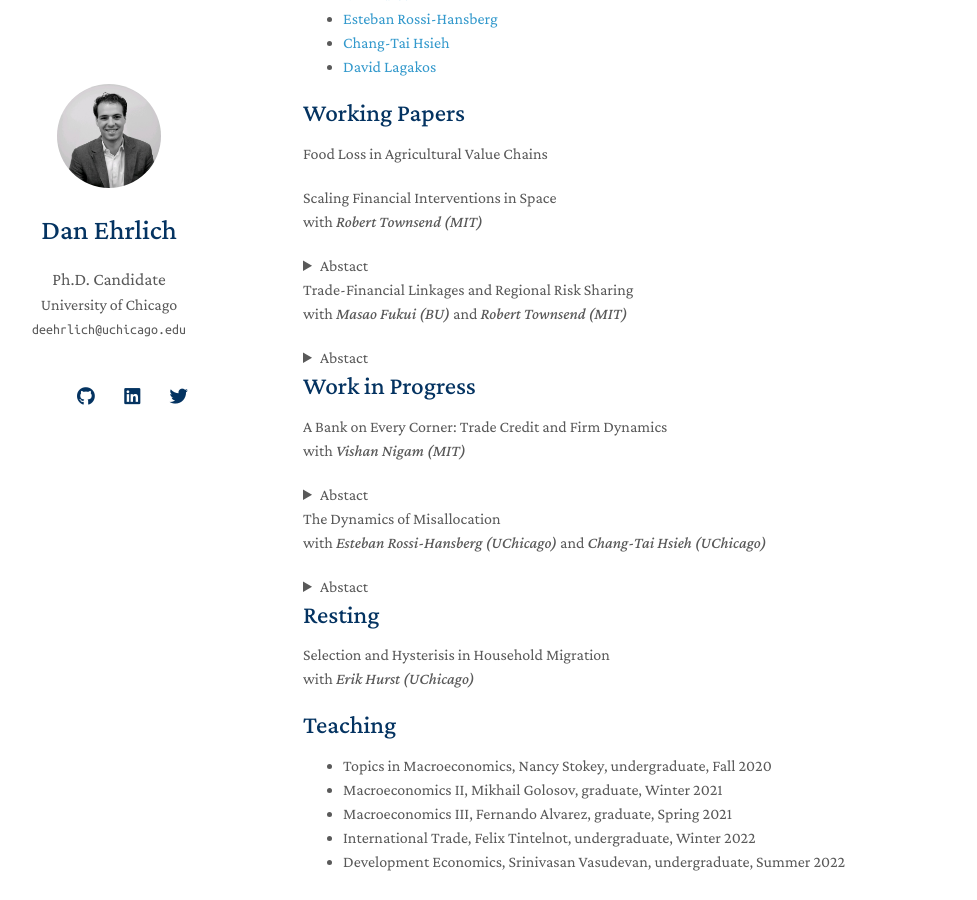
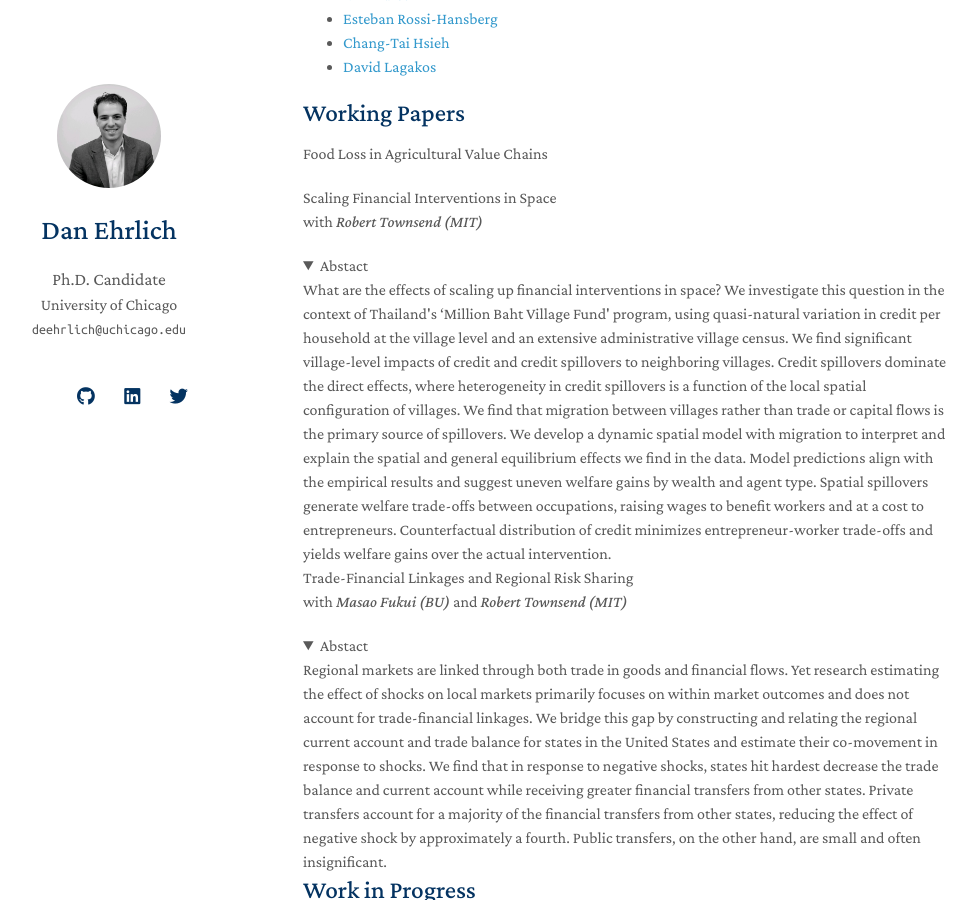
Before and after one commit to danielehrlich/danielehrlich.github.io, a Jekyll site: the page built from index.md, in a window 1280 px wide and 900 px high, scrolled down 376 px. Shown: the whole window, without its empty margins (167-1144 px from the left). Built offline with Jekyll 4.4.1, drawn with Linux system fonts in a browser that asks for light colours; nearby versions of some CDN libraries; a style sheet for code colours, icons or effects is not loaded; our own code applies the rules of GitHub Pages for plain Markdown files.

Commit message:
Update index.md

```diff
--- a/index.md
+++ b/index.md
@@ -22,17 +22,25 @@ Food Loss in Agricultural Value Chains
 
 Scaling Financial Interventions in Space
 with *Robert Townsend (MIT)*
-<details>
+
+<details open>
+
 <summary>Abstact</summary>
+
 What are the effects of scaling up financial interventions in space? We investigate this question in the context of Thailand's ‘Million Baht    Village Fund' program, using quasi-natural variation in credit per household at the village level and an extensive administrative village census. We find significant village-level impacts of credit and credit spillovers to neighboring villages. Credit spillovers dominate the direct effects, where heterogeneity in credit spillovers is a function of the local spatial configuration of villages. We find that migration between villages rather than trade or capital flows is the primary source of spillovers. We develop a dynamic spatial model with migration to interpret and explain the spatial and general equilibrium effects we find in the data. Model predictions align with the empirical results and suggest uneven welfare gains by wealth and agent type. Spatial spillovers generate welfare trade-offs between occupations, raising wages to benefit workers and at a cost to entrepreneurs. Counterfactual distribution of credit minimizes entrepreneur-worker trade-offs and yields welfare gains over the actual intervention.
+
 <br>
 </details>
 
 Trade-Financial Linkages and Regional Risk Sharing
 with *Masao Fukui (BU)* and *Robert Townsend (MIT)*
-<details>
+
+<details open>
+
 <summary>Abstact</summary>
+
 Regional markets are linked through both trade in goods and financial flows. Yet research estimating the effect of shocks on local markets primarily focuses on within market outcomes and does not account for trade-financial linkages. We bridge this gap by constructing and relating the regional current account and trade balance for states in the United States and estimate their co-movement in response to shocks. We find that in response to negative shocks, states hit hardest decrease the trade balance and current account while receiving greater financial transfers from other states. Private transfers account for a majority of the financial transfers from other states, reducing the effect of negative shock by approximately a fourth. Public transfers, on the other hand, are small and often insignificant.
+
 <br>
 </details>
 
@@ -40,17 +48,25 @@ Regional markets are linked through both trade in goods and financial flows. Yet
 
 A Bank on Every Corner: Trade Credit and Firm Dynamics
 with *Vishan Nigam (MIT)*
-<details>
+
+<details open>
+
 <summary>Abstact</summary>
+
 Retail firms in India are one of the largest sources of short-term consumer loans. What is the impact of bundling financial and real products on firm dynamics? By combining an experiment with a novel transaction level dataset of micro, small and medium sized enterprises, we document that 1) firms learn customer creditworthiness over time, 2) private information about creditworthiness generates monopolistic power, and 3) small firms have a comparative advantage in gathering private information. We develop a dynamic model of firm-customer lending and derive conditions under which it is efficient for firms to remain small. We then study how a counterfactual de-bundling of financial and real products through the introduction of credit cards affects the size and number of retail firms.
+
 <br>
 </details>
 
 The Dynamics of Misallocation
 with *Esteban Rossi-Hansberg (UChicago)* and *Chang-Tai Hsieh (UChicago)*
-<details>
+
+<details open>
+
 <summary>Abstact</summary>
+
 Between 1980 and 2010, relative to the average firm, the top firms in the United States decreased their scope, the number of products per firm, but increased their scale, the productivity per product line. We attribute these secular patterns to changes in static misallocation. Static wedges to labor and capital shift dynamic incentives to innovate, redirecting innovation from creating new products to improving existing ones, thus lowering the amount of creative destruction. We extend to model to consider differences in firm composition between the United States, Korea, and Mexico, and show that a large percent of the differences can be explained via differences in static wedges.
+
 <br>
 </details>
 
```
